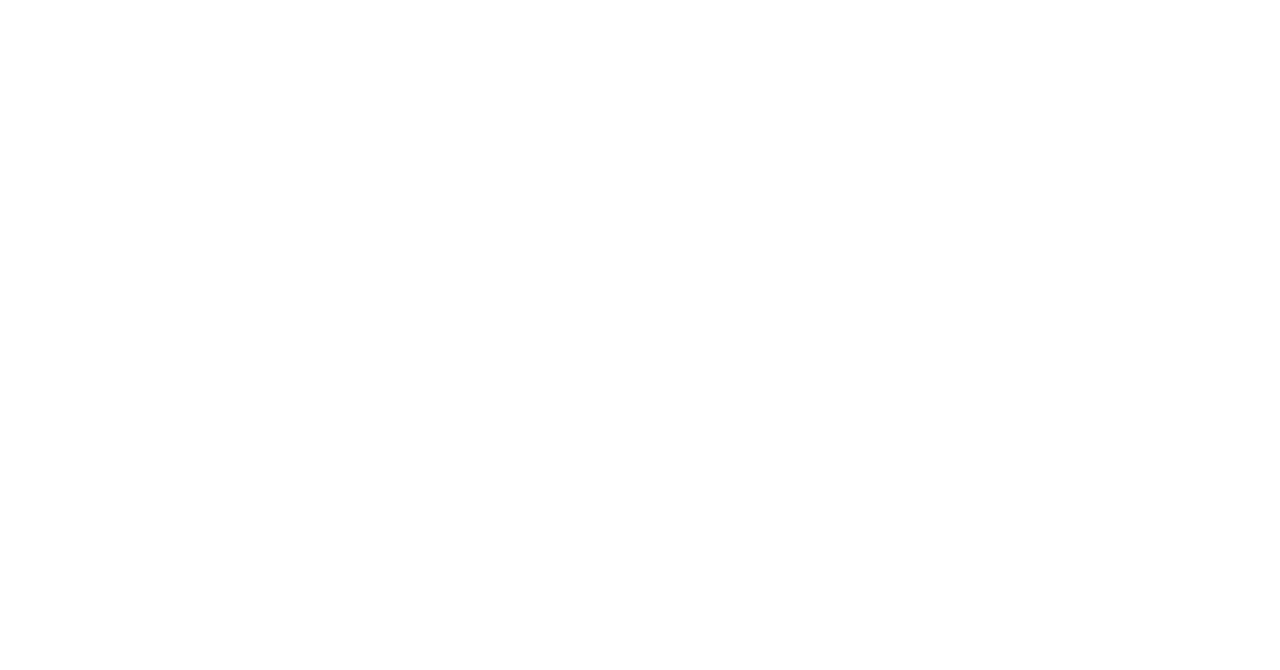
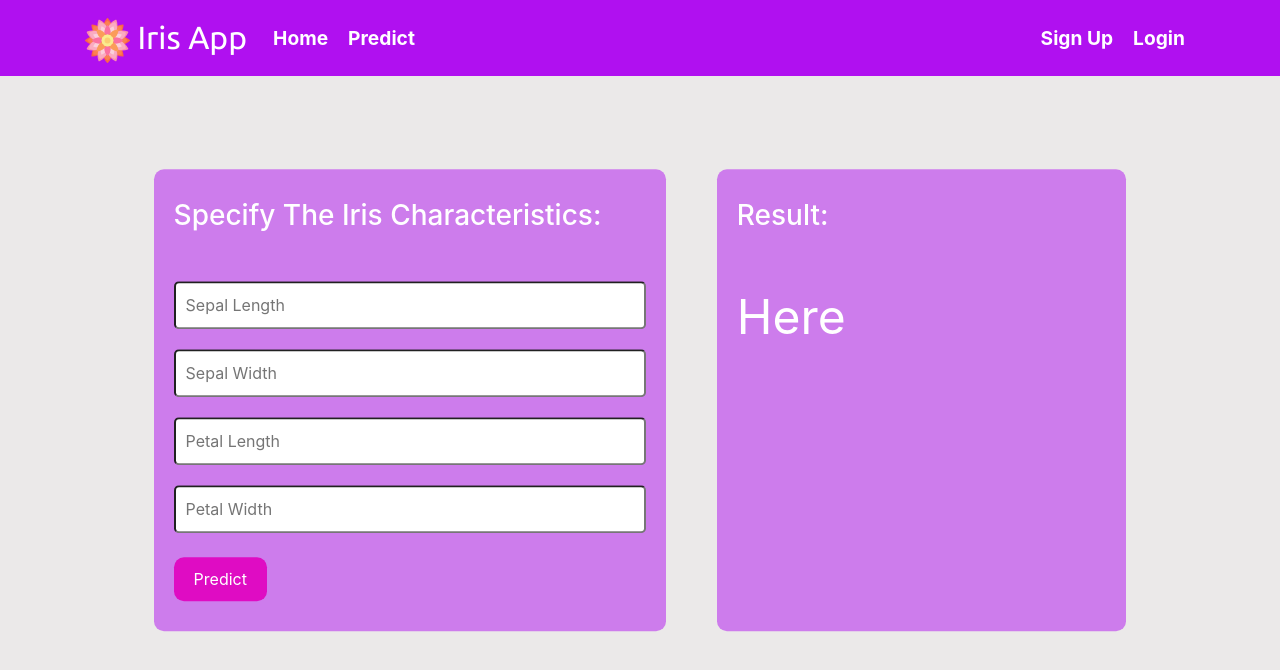
Before and after one commit to agusrichard/iris-classification-frontend, a React (Create React App) app: page /predict in a window 1280 px wide. Shown: the top 670 px of the page. Built offline with nearby package versions, Linux system fonts and the light colour scheme.

Commit message:
Create predict page

```diff
--- a/src/App.js
+++ b/src/App.js
@@ -7,6 +7,7 @@ import {
 import Home from './pages/Home'
 import Register from './pages/Register'
 import Login from './pages/Login'
+import Predict from './pages/Predict'
 import 'bootstrap/dist/css/bootstrap.min.css'
 import './assets/styles.css'
 
@@ -17,6 +18,7 @@ function App() {
         <Route exact path="/" component={ Home } />
         <Route path="/auth/register" component={ Register } />
         <Route path="/auth/login" component={ Login } />
+        <Route path="/predict" component={ Predict } />
       </Switch>
     </BrowserRouter>
   );
--- a/src/assets/styles.css
+++ b/src/assets/styles.css
@@ -97,6 +97,41 @@
 }
 
 
+/* --------------------------- NAVIGATION  --------------------------- */
+.cnav{
+  background: #b010f0;
+  position: fixed;
+  width: 100%;
+  z-index: 999;
+}
+
+.cnav-transparent {
+  position: fixed;
+  width: 100%;
+}
+
+.cnav-brand-icon {
+  margin: 0;
+  padding: 0;
+  width: 45px;
+  height: 45px;
+}
+
+.clink {
+  text-decoration: none;
+  font-size: 1.2rem;
+  color: #fff;
+  padding: 10px;
+  font-weight: bolder;
+  transition: 0.2s;
+}
+
+.clink:hover {
+  text-decoration: none;
+  color: rgb(43, 43, 43);
+  transition: 0.2s;
+}
+
 
 /* --------------------------- HOME  --------------------------- */
 .home {
@@ -163,38 +198,64 @@
 }
 
 
-/* --------------------------- NAVIGATION  --------------------------- */
-.cnav{
-  background: #b010f0;
-  position: fixed;
-  width: 100%;
+/* --------------------------- PREDICT  --------------------------- */
+.predict-container {
+  height: 100vh;
+  position: relative;
+  background: rgb(235, 233, 233);
 }
 
-.cnav-transparent {
-  position: fixed;
-  width: 100%;
+.predict {
+  display: flex;
+  justify-content: space-around;
+  position: absolute;
+  top: 50%;
+  left: 50%;
+  transform: translate(-50%, -50%);
+  width: 80%;
 }
 
-.cnav-brand-icon {
-  margin: 0;
-  padding: 0;
-  width: 45px;
-  height: 45px;
+.predict-input-container {
+  background: rgba(176, 16, 240, 0.5);
+  width: 50%;
+  padding: 30px 20px;
+  border-radius: 10px;
 }
 
-.clink {
-  text-decoration: none;
-  font-size: 1.2rem;
+.predict-output-container {
+  background: rgba(176, 16, 240, 0.5);
+  width: 40%;
+  padding: 30px 20px;
+  border-radius: 10px;
+}
+
+.predict-input {
+  display: block;
+  margin: 20px 0;
+  border-radius: 5px;
+  width: 100%;
+  padding: 10px;
+}
+
+.btn-predict {
+  display: block;
+  border: none;
+  background: rgb(223, 12, 195);
+  padding: 10px 20px;
   color: #fff;
-  padding: 10px;
-  font-weight: bolder;
+  border-radius: 10px;
   transition: 0.2s;
 }
 
-.clink:hover {
-  text-decoration: none;
-  color: rgb(43, 43, 43);
+.btn-predict:hover {
+  background: rgb(19, 144, 216);
   transition: 0.2s;
+}
+
+.result-text {
+  color: #fff;
+  font-size: 3rem;
+
 }
 
 
--- a/src/components/CustomNavbar.js
+++ b/src/components/CustomNavbar.js
@@ -27,6 +27,7 @@ function CustomNavbar(props) {
         <Navbar.Collapse id="basic-navbar-nav">
           <Nav className="mr-auto">
             <Link to="/" className="clink">Home</Link>
+            <Link to="/predict" className="clink">Predict</Link>
           </Nav>
           {
             props.isLoggedIn ?
--- a/src/pages/Home.js
+++ b/src/pages/Home.js
@@ -1,6 +1,5 @@
 import React from 'react'
 import CustomNavbar from '../components/CustomNavbar'
-import { Link } from 'react-router-dom'
 
 export default class Home extends React.Component {
   render() {
--- /dev/null
+++ b/src/pages/Predict.js
@@ -0,0 +1,47 @@
+import React from 'react'
+import CustomNavbar from '../components/CustomNavbar'
+
+export default class Predict extends React.Component {
+  state = {
+    sepalLength: '',
+    sepalWidth: '',
+    petalLength: '',
+    petalWidth: ''
+  }
+
+  handleChange = (event) => {
+    this.setState({
+      [event.target.name]: event.target.value
+    })
+  }
+
+  handleSubmit = (event) => {
+
+  }
+
+  render() {
+    return (
+      <>
+        <CustomNavbar transparent={ false } />
+        <div className="predict-container">
+          <div className="predict">
+            <div className="predict-input-container">
+              <form>
+                <h3 className="text-white mb-5">Specify The Iris Characteristics: </h3>
+                <input type="text" placeholder="Sepal Length" className="predict-input" name="sepalLength" onChange={this.handleChange} />
+                <input type="text" placeholder="Sepal Width" className="predict-input" name="sepalWidth" onChange={this.handleChange}/>
+                <input type="text" placeholder="Petal Length" className="predict-input" name="petalLength" onChange={this.handleChange}/>
+                <input type="text" placeholder="Petal Width" className="predict-input" name="petalWidth" onChange={this.handleChange}/>
+                <button className="btn-predict mt-4" onClick={this.handleSubmit}>Predict</button>
+              </form>
+            </div>
+            <div className="predict-output-container">
+              <h3 className="text-white mb-5">Result:</h3>
+              <p className="result-text">Here</p>
+            </div>
+          </div>
+        </div>
+      </>
+    )
+  }
+}
```
